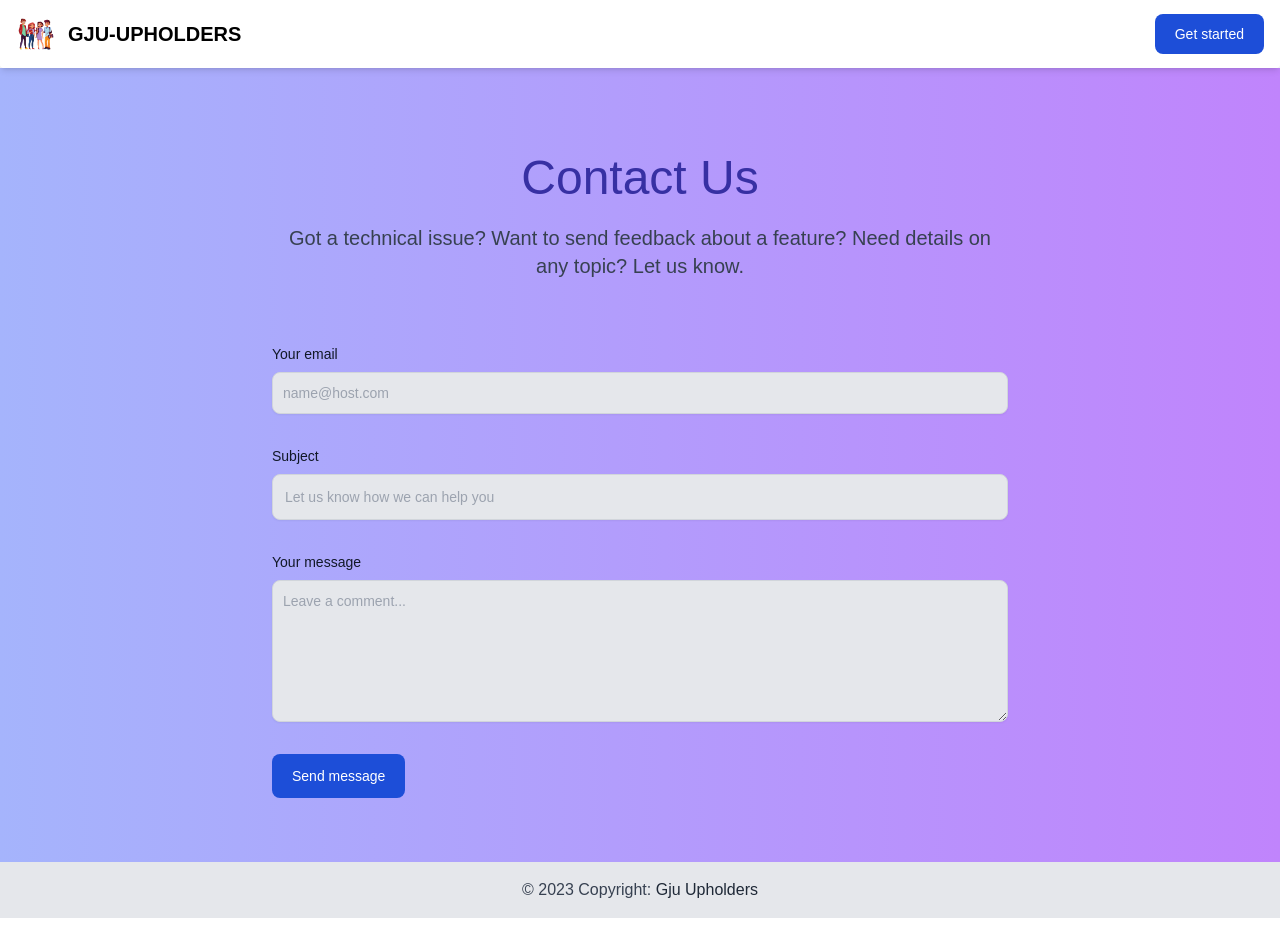
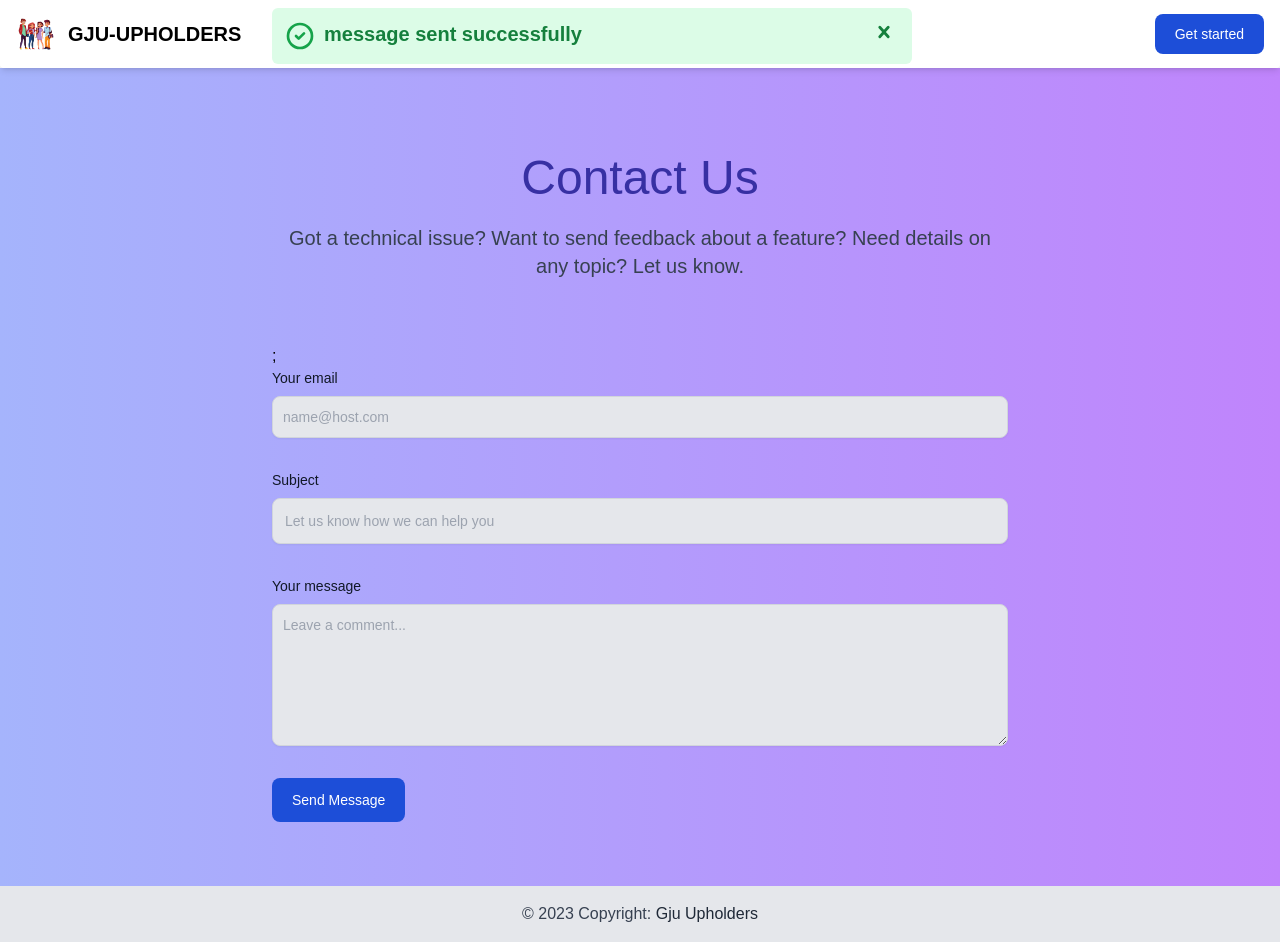
Before and after one commit to bishnoipk01/gju-upholders, a Next.js app: page /contact in a window 1280 px wide. Before the commit the page ends 918 px from the top, so only its background shows below. Built offline with nearby package versions, Linux system fonts and the light colour scheme; no server answers.

Commit message:
dialog for success message

```diff
--- a/app/globals.css
+++ b/app/globals.css
@@ -13,6 +13,7 @@ body {
     min-height: 100vh;
     display: flex;
     flex-direction: column;
+    position: relative;
 }
 
 section {flex: 1}
--- a/app/questions/new-question/page.jsx
+++ b/app/questions/new-question/page.jsx
@@ -5,6 +5,8 @@ import { useRouter } from 'next/navigation';
 import { useState } from 'react';
 
 import AskBg from '@/public/ask-q-bg.svg';
+import Success from '@/components/successMsg';
+import ErrorCard from '@/components/errorCard';
 
 export default function NewQuestion() {
   const router = useRouter();
@@ -26,9 +28,9 @@ export default function NewQuestion() {
     });
     const result = await res.json();
     if (res.ok) {
-      alert('Your question posted successfully!');
+      <Success message={'Your question posted successfully!'} />;
       router.push('/questions');
-    } else alert('some error occured.. try again');
+    } else <ErrorCard message={'some error occured.. try again'} />;
   }
 
   return (
--- a/app/user/dashboard/page.jsx
+++ b/app/user/dashboard/page.jsx
@@ -1,6 +1,7 @@
 'use client';
 
-import DashForm from '@/components/dashForm';
+import ErrorCard from '@/components/errorCard';
+import Success from '@/components/successMsg';
 import { useSession } from 'next-auth/react';
 import Image from 'next/image';
 import { useEffect, useState } from 'react';
@@ -53,12 +54,10 @@ export default function Dashboard() {
     });
     const data = await res.json();
     if (res.ok) {
-      alert('Photo uploaded successfully');
-      console.log(`users/${data.data.avatar}`);
+      <Success message={'Photo uploaded successfully'} />;
       setImage(`users/${data.data.avatar}`);
       setSelectedFile(null);
-      await fetch('/api/auth/session?update');
-    } else alert('something went wrong');
+    } else <ErrorCard message={'something went wrong'} />;
   };
   return (
     <section className='mb-6 w-full -ml-20 md:ml-auto'>
--- a/components/contactForm.jsx
+++ b/components/contactForm.jsx
@@ -1,4 +1,30 @@
+'use client';
+
+import { useState } from 'react';
+import Success from './successMsg';
+import ErrorCard from './errorCard';
+
 export default function ContactForm() {
+  const [email, setEmail] = useState('');
+  const [subject, setSubject] = useState('');
+  const [message, setMessage] = useState('');
+
+  const submitFeedback = async () => {
+    const res = await fetch('/api/users/contact-us', {
+      method: 'POST',
+      headers: { 'Content-Type': 'application/json' },
+      body: JSON.stringify({ email, subject, message }),
+    });
+    const data = await res.json();
+    if (res.ok) {
+      <Success message={'message sent successfully'} />;
+    } else <ErrorCard message={'something went wrong...'} />;
+    console.log(data);
+    setEmail('');
+    setMessage('');
+    setSubject('');
+  };
+
   return (
     <section className='bg-white dark:bg-gray-900 bg-gradient-to-r from-indigo-300 to-purple-400'>
       <div className='py-8 lg:py-16 px-4 mx-auto max-w-screen-md'>
@@ -7,7 +33,15 @@ export default function ContactForm() {
           Got a technical issue? Want to send feedback about a feature? Need
           details on any topic? Let us know.
         </p>
-        <form action='#' className='space-y-8'>
+        <Success message={'message sent successfully'} />;
+        <form
+          action='#'
+          className='space-y-8'
+          onSubmit={(e) => {
+            e.preventDefault();
+            submitFeedback();
+          }}
+        >
           <div>
             <label
               htmlFor='email'
@@ -21,6 +55,8 @@ export default function ContactForm() {
               className='shadow-sm bg-gray-200 border border-gray-300 text-gray-900 text-sm rounded-lg focus:ring-blue-500 focus:border-blue-500 block w-full p-2.5 dark:bg-gray-700 dark:border-gray-600 dark:placeholder-gray-400 dark:text-white dark:focus:ring-blue-500 dark:focus:border-blue-500 dark:shadow-sm-light'
               placeholder='name@host.com'
               required
+              value={email}
+              onChange={(e) => setEmail(e.target.value)}
             />
           </div>
           <div>
@@ -36,11 +72,13 @@ export default function ContactForm() {
               className='block p-3 w-full text-sm text-gray-900 bg-gray-200 rounded-lg border border-gray-300 shadow-sm focus:ring-blue-500 focus:border-blue-500 dark:bg-gray-700 dark:border-gray-600 dark:placeholder-gray-400 dark:text-white dark:focus:ring-blue-500 dark:focus:border-blue-500 dark:shadow-sm-light'
               placeholder='Let us know how we can help you'
               required
+              value={subject}
+              onChange={(e) => setSubject(e.target.value)}
             />
           </div>
           <div className='sm:col-span-2'>
             <label
-              for='message'
+              htmlFor='message'
               className='block mb-2 text-sm font-medium text-gray-900 dark:text-gray-400'
             >
               Your message
@@ -50,14 +88,15 @@ export default function ContactForm() {
               rows='6'
               className='block p-2.5 w-full text-sm text-gray-900 bg-gray-200 rounded-lg shadow-sm border border-gray-300 focus:ring-blue-500 focus:border-blue-500 dark:bg-gray-700 dark:border-gray-600 dark:placeholder-gray-400 dark:text-white dark:focus:ring-blue-500 dark:focus:border-blue-500'
               placeholder='Leave a comment...'
+              value={message}
+              onChange={(e) => setMessage(e.target.value)}
             ></textarea>
           </div>
-          <button
+          <input
             type='submit'
-            className='py-3 px-5 text-sm font-medium text-center text-white rounded-lg bg-blue-700 sm:w-fit hover:bg-blue-800 focus:ring-4 focus:outline-none focus:ring-blue-300 dark:bg-blue-600 dark:hover:bg-blue-700 dark:focus:ring-blue-800'
-          >
-            Send message
-          </button>
+            className='inline-block py-3 px-5 text-sm font-medium text-center text-white rounded-lg bg-blue-700 sm:w-fit hover:bg-blue-800 focus:ring-4 focus:outline-none focus:ring-blue-300 dark:bg-blue-600 dark:hover:bg-blue-700 dark:focus:ring-blue-800'
+            value={'Send Message'}
+          />
         </form>
       </div>
     </section>
--- /dev/null
+++ b/components/successMsg.jsx
@@ -0,0 +1,40 @@
+export default function Success({ message }) {
+  return (
+    <div
+      className='bg-green-100 rounded-md p-3 flex w-11/12 mb-10 z-10 absolute top-2 left-auto md:w-1/2 2xl:w-1/4'
+      id='success'
+    >
+      <svg
+        className='stroke-2 stroke-current text-green-600 h-8 w-8 mr-2 flex-shrink-0'
+        viewBox='0 0 24 24'
+        fill='none'
+        strokeLinecap='round'
+        strokeLinejoin='round'
+      >
+        <path d='M0 0h24v24H0z' stroke='none' />
+        <circle cx='12' cy='12' r='9' />
+        <path d='M9 12l2 2 4-4' />
+      </svg>
+
+      <div className='text-green-700'>
+        <div className='font-bold text-xl'>{message}</div>
+      </div>
+      <span
+        className='absolute top-0 bottom-0 right-0 px-4 py-3'
+        onClick={() => {
+          document.getElementById('success').style.display = 'none';
+        }}
+      >
+        <svg
+          className='fill-current h-6 w-6 text-green-700'
+          role='button'
+          xmlns='http://www.w3.org/2000/svg'
+          viewBox='0 0 20 20'
+        >
+          <title>Close</title>
+          <path d='M14.348 14.849a1.2 1.2 0 0 1-1.697 0L10 11.819l-2.651 3.029a1.2 1.2 0 1 1-1.697-1.697l2.758-3.15-2.759-3.152a1.2 1.2 0 1 1 1.697-1.697L10 8.183l2.651-3.031a1.2 1.2 0 1 1 1.697 1.697l-2.758 3.152 2.758 3.15a1.2 1.2 0 0 1 0 1.698z' />
+        </svg>
+      </span>
+    </div>
+  );
+}
--- /dev/null
+++ b/pages/api/users/contact-us.js
@@ -0,0 +1,15 @@
+import { executeWrite } from '@/utils/neo4j';
+
+export default async function handler(req, res) {
+  try {
+    const { email, subject, message } = req.body;
+    const query = `MERGE(n:Feedback {email:$email, subject:$subject, message:$message}) return n`;
+    const params = { email, subject, message };
+    const result = await executeWrite(query, params);
+    res
+      .status(200)
+      .json({ status: 'success', data: result[0].get('n').properties });
+  } catch (err) {
+    res.status(500).json({ status: 'error', message: err.message });
+  }
+}
--- a/pages/api/users/register.js
+++ b/pages/api/users/register.js
@@ -9,11 +9,11 @@ export default async function register(req, res) {
   const encryptPassowrd = await bcrypt.hash(password, 10);
   // query that needs to be run on database
   const query = `
-        MERGE(u:User { id: randomUuid(), name:$name, email:$email, password:$encryptPassowrd})
+        MERGE(u:User { id: randomUuid(), name:$name, email:$email, password:$encryptPassowrd, avatar:$avatar})
         RETURN u
         `;
   // parameters used in query
-  const params = { name, email, encryptPassowrd };
+  const params = { name, email, encryptPassowrd, avatar: 'default.png' };
   // run the query on database
   const result = await executeWrite(query, params);
   // extract user from data returned from database
```
Also changed, not shown: app/clubs/page.jsx (+10 -6 lines), public/users/1683294669866_1042901.jpg (added).
